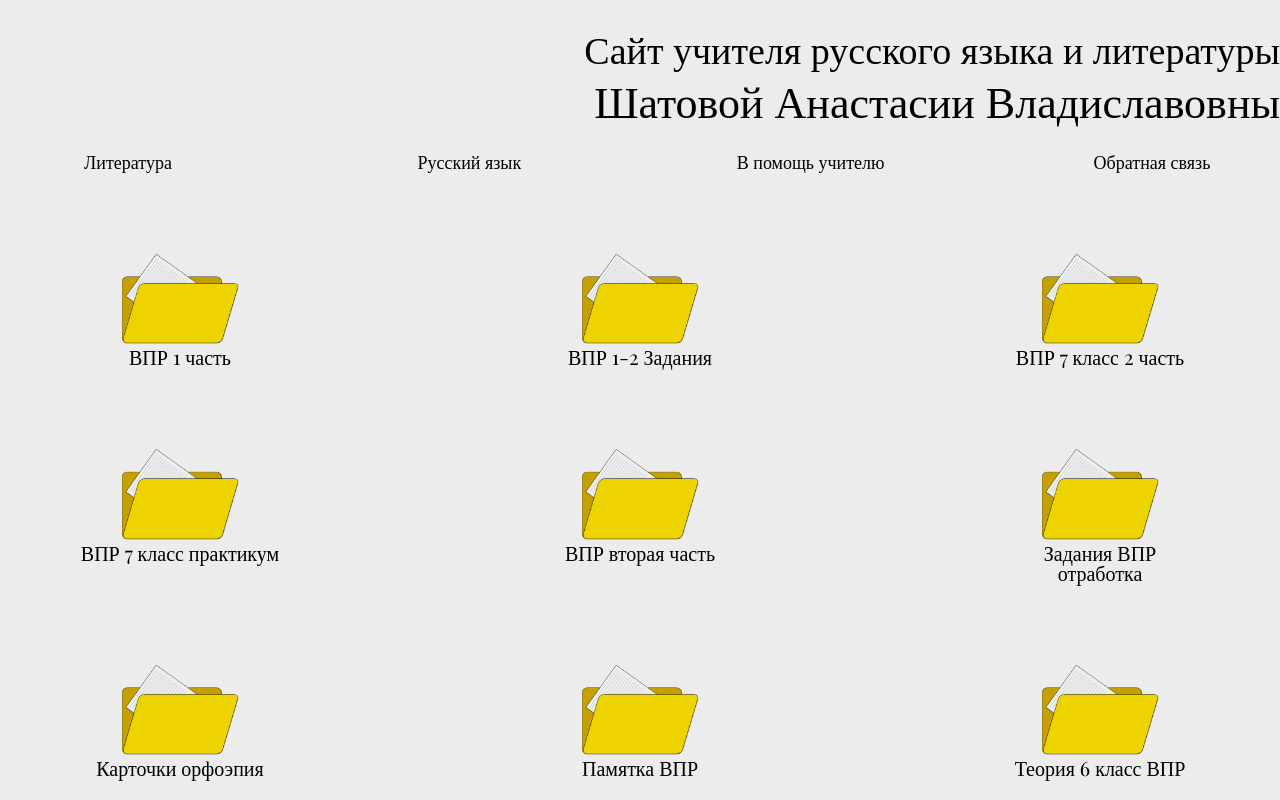
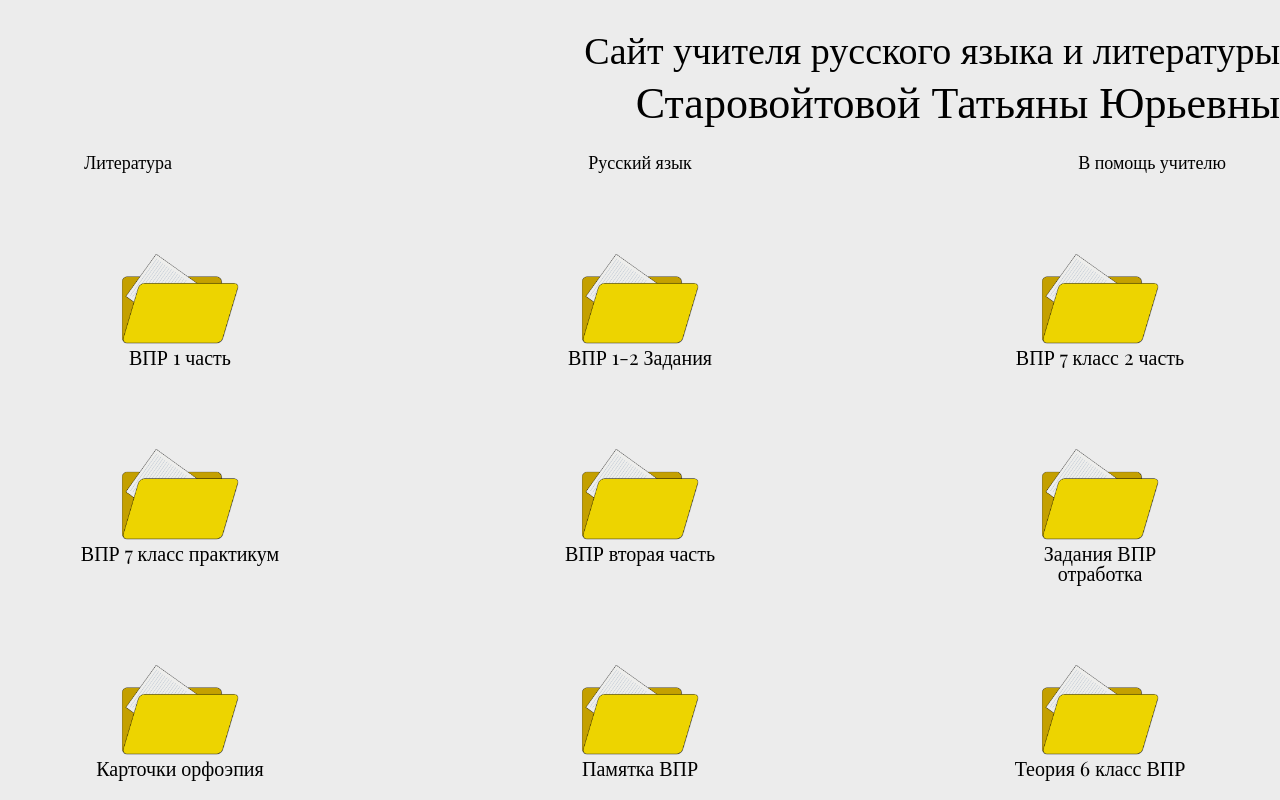
Before and after one commit to lapserdaser/TeacherPhilolog, a plain HTML site: page russVpr.html in a window 1280 px wide. Shown: the top 800 px of the page. Drawn offline with nearby package versions, Linux system fonts and the light colour scheme; a web font is replaced by a local one.

Commit message:
Update russVpr.html

```diff
--- a/russVpr.html
+++ b/russVpr.html
@@ -23,7 +23,7 @@
 					<a href="index.html">Сайт учителя русского языка и литературы</a>
 				</div>
 				<div class="header__iner-subtitle">
-					Шатовой Анастасии Владиславовны
+					Старовойтовой Татьяны Юрьевны
 				</div>
 			</div>
 			<div class="header__iner-menu">
@@ -41,7 +41,7 @@
 
 
 					<li class="header__iner-item"><a href="helpTeacher.html">В помощь учителю</a></li>
-					<li class="header__iner-item"><a href="">Обратная связь</a></li>
+
 				</ul>
 			</div>
 		</header>
```
